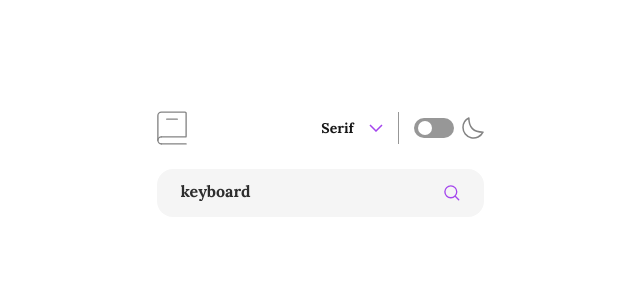
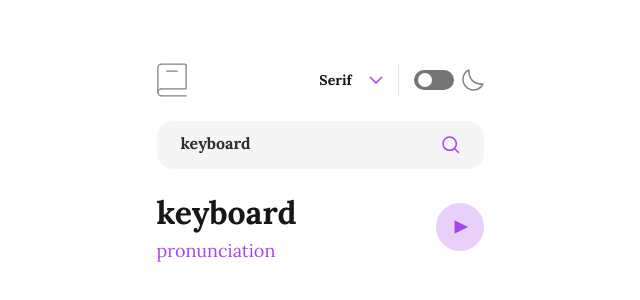
Before and after one commit to YokoMentor/dictionary-app, a Next.js app: page / in a window 1280 px wide. Shown: the part 236-536 px from the top of the page, without its empty margins (320-960 px from the left). Built offline with nearby package versions, Linux system fonts and the light colour scheme.

Commit message:
Pronunciation container

```diff
--- a/app/globals.css
+++ b/app/globals.css
@@ -8,6 +8,7 @@
 @theme inline {
   --color-search-bar: hsl(0, 0%, 96%);
   --color-dark-heading: hsl(0, 0%, 18%);
+  --color-light-purple: hsl(274, 82%, 60%);
 }
 
 @media (prefers-color-scheme: dark) {
--- a/app/page.module.css
+++ b/app/page.module.css
@@ -9,7 +9,7 @@
 .divider {
   width: 1px;
   height: 32px;
-  background-color: #979797;
+  background-color: hsl(0, 0%, 91%);
   margin: 0 15px;
 }
 
@@ -18,7 +18,7 @@
   display: inline-block;
   width: 40px;
   height: 20px;
-  background-color: #979797;
+  background-color: hsl(0, 0%, 46%);
   border-radius: 25px;
 }
 
@@ -47,5 +47,9 @@
   background-image: url('../public/icon-search.svg');
 }
 
+.icon_play {
+  background-image: url('../public/icon-play.svg');
+}
+
 @media (min-width: 768px) {
 }
--- a/app/page.tsx
+++ b/app/page.tsx
@@ -7,7 +7,7 @@ export default function Page() {
         <div className='flex justify-between items-center text-center w-full'>
           <div className={`${styles.logo} w-[30px] h-[34px] bg-no-repeat bg-center bg-contain`}></div>
           <div className='flex flex-row items-center justify-center'>
-            <button className={`${styles.icon_arrow} w-[98px] h-[24px] bg-no-repeat bg-right text-[14px] font-bold pl-2`}>Serif</button>
+            <button className={`${styles.icon_arrow} w-[98px] h-[24px] bg-no-repeat bg-right text-[14px] font-bold pl-1`}>Serif</button>
             <div className={`${styles.divider}`}></div>
             <div className='flex flex-row items-center justify-center'>
               <input type="checkbox" id="toggle-switch" hidden/>
@@ -18,8 +18,15 @@ export default function Page() {
         </div>
         <form className='flex justify-between items-center w-full rounded-2xl h-[48px] bg-search-bar w-full mt-6'>
           <input  type="text" placeholder='keyboard' className='text-xs focus:outline-none ml-6 font-bold placeholder:text-base placeholder:text-dark-heading'/>
-          <div className={`${styles.icon_search} w-[16px] h-[16px] bg-no-repeat bg-center bg-contain mr-6`}></div>
+          <div className={`${styles.icon_search} w-[18px] h-[18px] bg-no-repeat bg-center bg-contain mr-6`}></div>
         </form>
+        <div className='flex flex-row justify-between items-center w-full mt-5'>
+          <div className='flex flex-col text-left'>
+            <div className='font-bold text-[32px]'>keyboard</div>
+            <div className='text-light-purple text-lg'>pronunciation</div>
+          </div>
+          <div className={`${styles.icon_play} w-[48px] h-[48px] bg-no-repeat bg-center bg-contain`}></div>
+        </div>
       </div>
     </div>
   );
```
